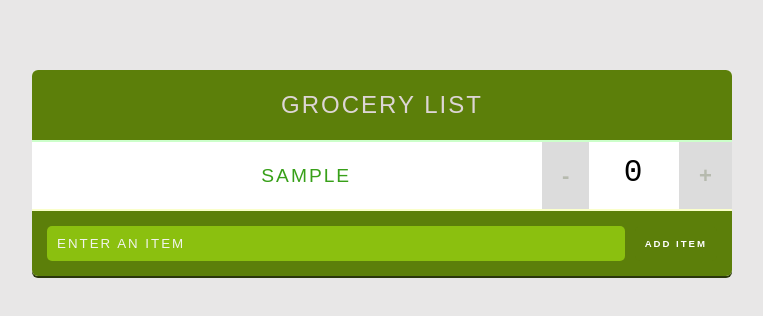
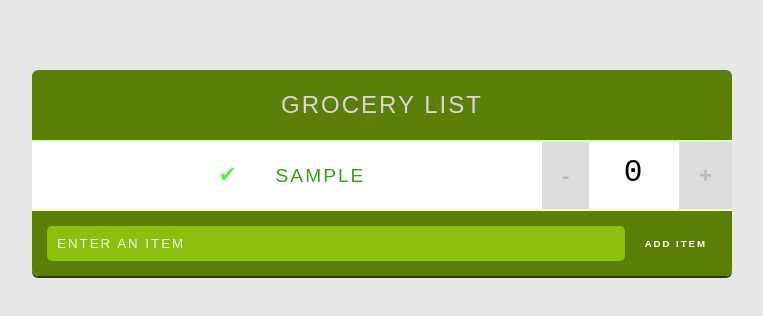
Before and after one commit to domoramas/learing_react, a React (Create React App) app in the folder react-grocerylist/: page / in a window 1280 px wide. Both pictures are taken after typing "Sample" into the empty fields and a click on the input "Add Item". Shown: the top 316 px of the page, without its empty margins (258-1021 px from the left). Built offline with nearby package versions, Linux system fonts and the light colour scheme.

Commit message:
working on cross out

```diff
--- a/react-grocerylist/src/App.js
+++ b/react-grocerylist/src/App.js
@@ -7,9 +7,15 @@ import './App.css';
 
 class App extends Component {
   state = {
-    items: []
+    items: [],
   }
   prevItemId = 0
+
+  handleCompleteItem = (id) =>{
+    this.setState ( prevState =>({
+      isCompleted: !prevState.isCompleted
+    }));
+  }
 
   handleRemoveItem = (id) => {
     this.setState( prevState => {
@@ -27,6 +33,7 @@ class App extends Component {
             name,
             quantity: 0,
             id: this.prevItemId+=1,
+            isCompleted : false,
           }
         ]
       };
@@ -36,6 +43,7 @@ class App extends Component {
     this.setState( prevState => ({
       quantity: prevState.items[index].quantity += delta
     }));
+
   }
   render() {
     return (
@@ -50,6 +58,7 @@ class App extends Component {
             index={index}
             changeQuantity={this.handleQuantityChange}
             removeItem= {this.handleRemoveItem}
+            completeItem = {this.handleCompleteItem}
           />
         )}
         <AddItemForm addItem = {this.handleAddItem}/>
--- a/react-grocerylist/src/Items.js
+++ b/react-grocerylist/src/Items.js
@@ -10,6 +10,7 @@ class Items extends PureComponent {
     quantity: PropTypes.number.isRequired,
     id: PropTypes.number,
     index: PropTypes.number,
+    isCompleted: PropTypes.bool,
   }
   render(){
     const {
@@ -19,10 +20,12 @@ class Items extends PureComponent {
       index,
       changeQuantity,
       removeItem,
+      completeItem,
     } = this.props
     return(
       <div className="item">
         <span className="item-name">
+        <button className="complete-item" onClick={() => completeItem(id)}>✔</button>
         <button className="remove-item" onClick={() => removeItem(id)}>✖</button>
         { name }
         </span>
--- a/react-grocerylist/src/index.css
+++ b/react-grocerylist/src/index.css
@@ -141,6 +141,17 @@ svg {
     background: none;
   }
 
+  .complete-item {
+    font-size: 1.15em;
+    border: none;
+    outline: none;
+    color: rgb(80, 239, 93);
+    cursor: pointer;
+    margin: 0 10px 0 0;
+    padding: 0;
+    background: none;
+  }
+
 .counter{
   display: flex;
   width: 190px;
```
